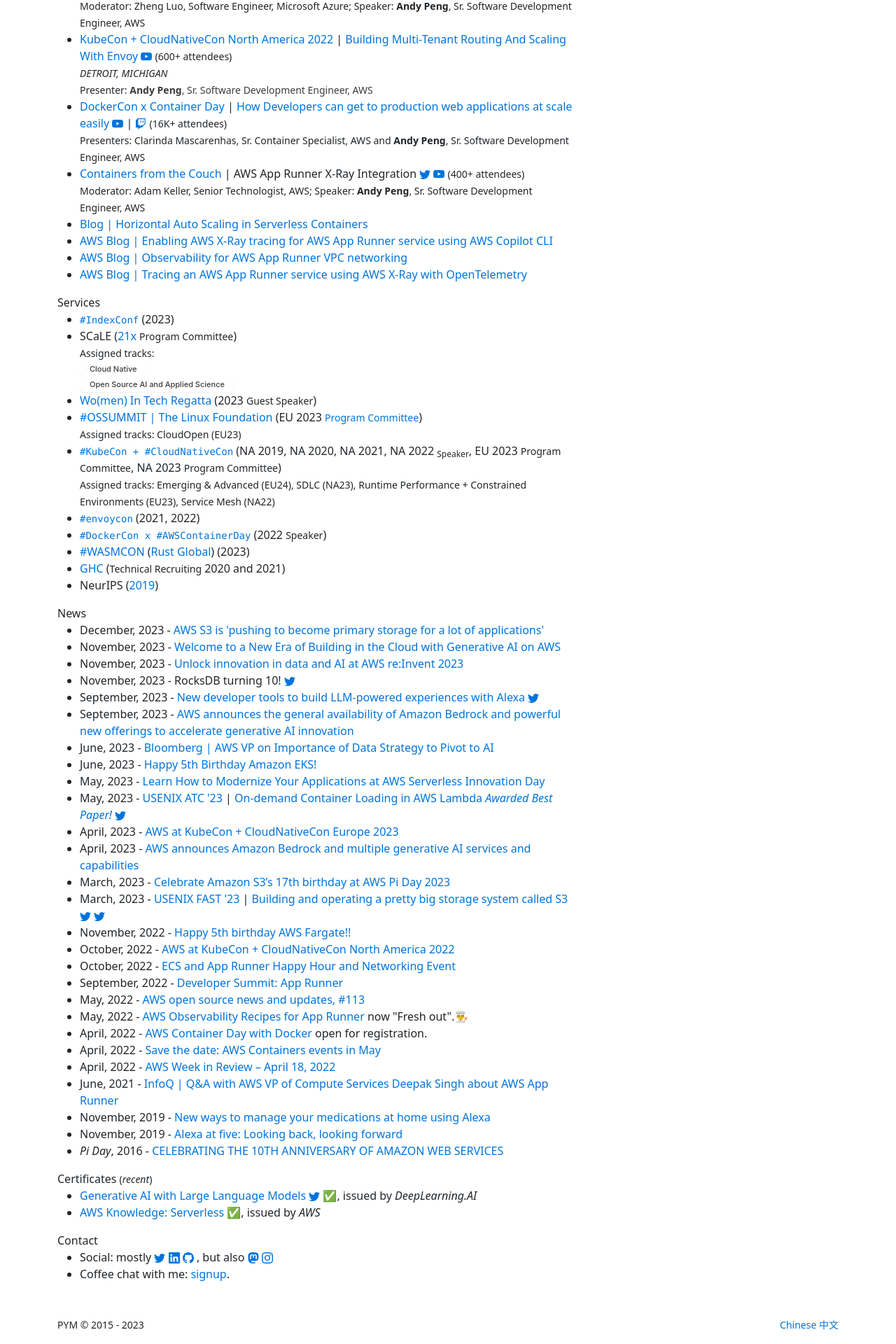
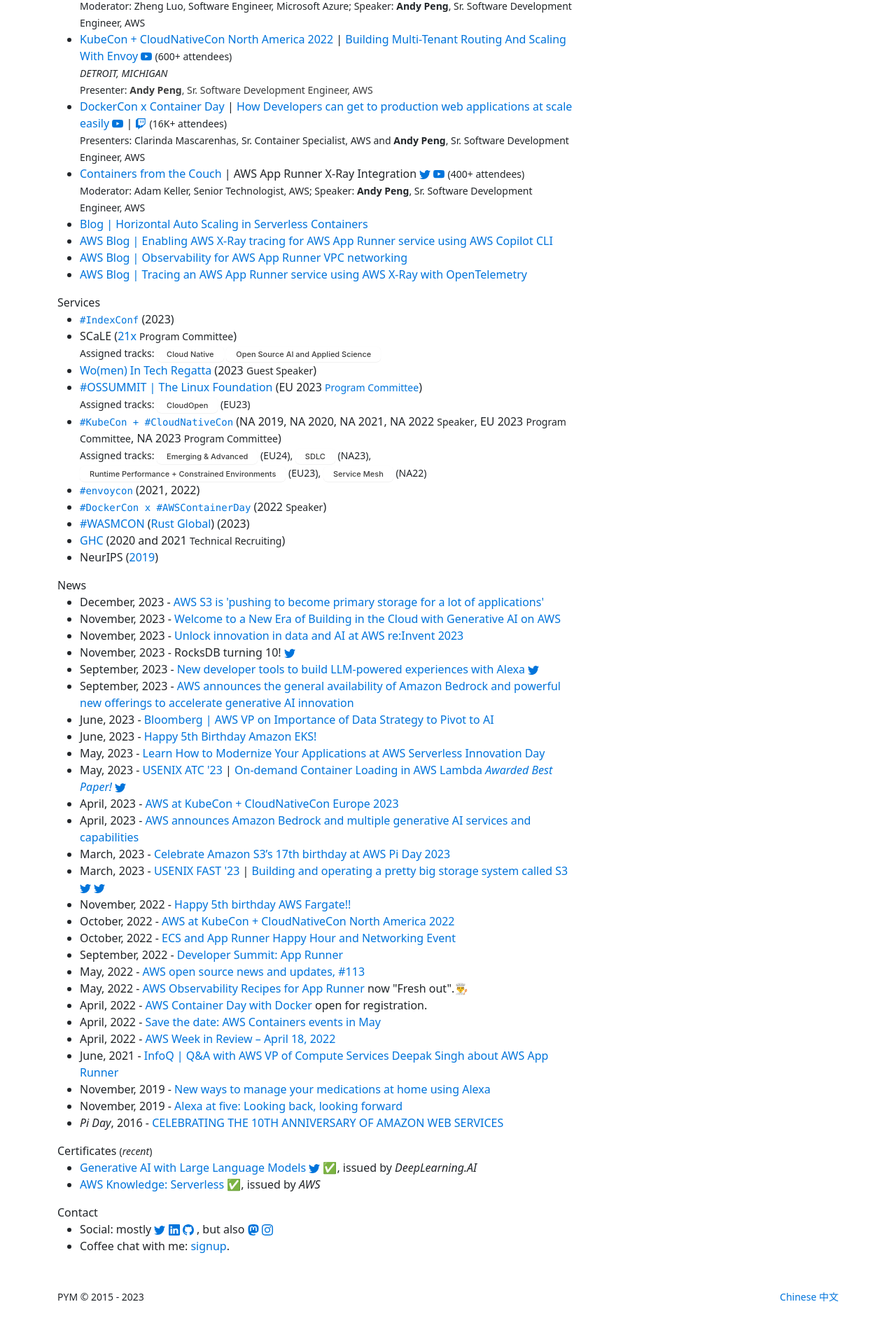
Before and after one commit to gfw001/gfw001.github.io, a Jekyll site: the page index.html, which Jekyll copies as it is, in a window 1280 px wide. Shown: the part 995-2915 px from the top of the page at 70% size. Built offline with Jekyll 4.4.1, drawn with Linux system fonts in a browser that asks for light colours; after the commit the page ends 2875 px from its top, so only the background shows below that.

Commit message:
Update index.html

```diff
--- a/index.html
+++ b/index.html
@@ -69,8 +69,7 @@
 
   /* CSS */
 .button-11 {
-  display: flex;
-  flex-direction: column;
+  display: inline-block;
   align-items: center;
   padding: 6px 14px;
   font-family: -apple-system, BlinkMacSystemFont, 'Roboto', sans-serif;
@@ -312,11 +311,11 @@
 	</li>
 	<li>
 		<a href="https://events.linuxfoundation.org/open-source-summit-north-america/">#OSSUMMIT | The Linux Foundation</a> (EU 2023 <small><a href="https://events.linuxfoundation.org/archive/2023/open-source-summit-europe/program/program-committee/">Program Committee</a></small>)<br>
-		<small>Assigned tracks: CloudOpen (EU23)</small>
+		<small>Assigned tracks: <button class="button-11" role="button">CloudOpen</button> (EU23)</small>
 	</li>
 	<li>
-		<code><a href="https://events.linuxfoundation.org/kubecon-cloudnativecon-north-america/">#KubeCon + #CloudNativeCon</a></code> (NA 2019, NA 2020, NA 2021, NA 2022 <sub>Speaker</sub>, EU 2023 <small>Program Committee</small>, NA 2023 <small>Program Committee</small>)<br>
-		<small>Assigned tracks: Emerging & Advanced (EU24), SDLC (NA23), Runtime Performance + Constrained Environments (EU23), Service Mesh (NA22)</small> <br>
+		<code><a href="https://events.linuxfoundation.org/kubecon-cloudnativecon-north-america/">#KubeCon + #CloudNativeCon</a></code> (NA 2019, NA 2020, NA 2021, NA 2022 <small>Speaker</small>, EU 2023 <small>Program Committee</small>, NA 2023 <small>Program Committee</small>)<br>
+		<small>Assigned tracks: <button class="button-11" role="button">Emerging & Advanced</button> (EU24), <button class="button-11" role="button">SDLC</button> (NA23), <button class="button-11" role="button">Runtime Performance + Constrained Environments</button> (EU23), <button class="button-11" role="button">Service Mesh</button> (NA22)</small> <br>
 	</li>
 	<li>
 		<code><a href="https://events.linuxfoundation.org/envoycon-north-america/">#envoycon</a></code> (2021, 2022)
@@ -328,7 +327,7 @@
 		<a href="https://events.linuxfoundation.org/wasmcon/">#WASMCON</a> (<a href="https://foundation.rust-lang.org/events/rust-global-wasmcon-2023/">Rust Global</a>) (2023)
 	</li>
 	<li>
-		<a href="https://ghc.anitab.org/">GHC</a> (<small>Technical Recruiting</small> 2020 and 2021)
+		<a href="https://ghc.anitab.org/">GHC</a> (2020 and 2021 <small>Technical Recruiting</small>)
 	</li>
 	<li>
 		NeurIPS (<a href="https://nips.cc/Conferences/2019">2019</a>)
```
